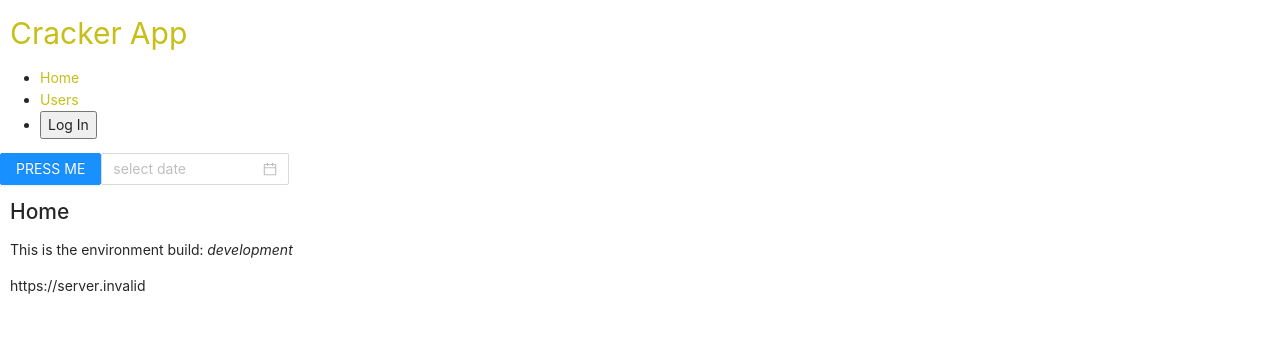
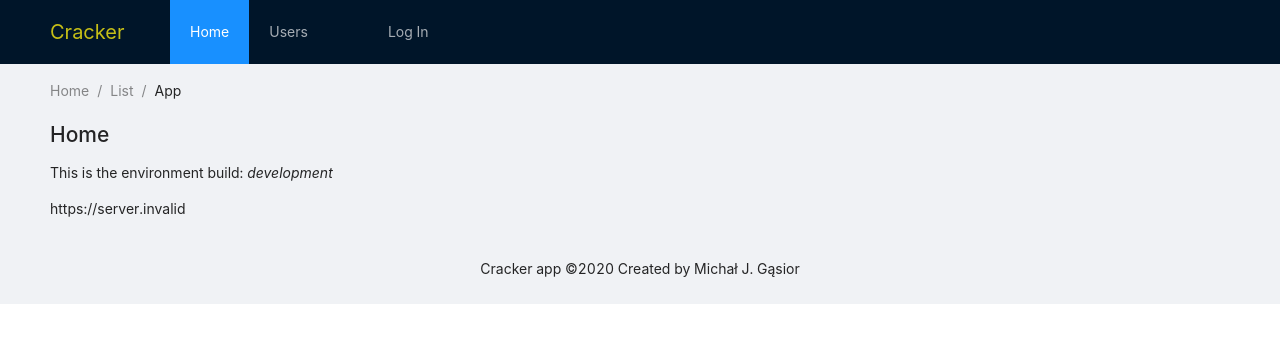
Before and after one commit to mjgasior/cracker-app, a React (Create React App) app in the folder cracker-client/: page / in a window 1280 px wide. Shown: the top 342 px of the page. Built offline with nearby package versions, Linux system fonts and the light colour scheme; no server answers; what auth0-js would draw is missing.

Commit message:
Main layout

```diff
--- /dev/null
+++ b/cracker-client/src/+components/AppName.js
@@ -0,0 +1,9 @@
+import styled from "styled-components";
+
+export const AppName = styled.div`
+  color: ${(props) => props.theme.strongYellow};
+  font-size: 20px;
+  float: left;
+  width: 120px;
+  height: 31px;
+`;
--- a/cracker-client/src/+components/Header.js
+++ /dev/null
@@ -1,7 +0,0 @@
-import styled from "styled-components";
-
-export const Header = styled.header`
-  color: ${(props) => props.theme.strongYellow};
-  font-size: 30px;
-  padding: 10px;
-`;
--- a/cracker-client/src/+components/Navigation.js
+++ b/cracker-client/src/+components/Navigation.js
@@ -2,6 +2,7 @@ import React from "react";
 import { Link } from "./Link";
 import { withRouter } from "react-router-dom";
 import auth from "../+utils/Auth";
+import { Menu } from "antd";
 
 const Navigation = () => {
   const logout = () => {
@@ -10,28 +11,29 @@ const Navigation = () => {
   };
 
   return (
-    <nav>
-      <ul>
-        <li>
-          <Link to="/">Home</Link>
-        </li>
-        <li>
-          <Link to="/users">Users</Link>
-        </li>
-        {auth.isAuthenticated() && (
-          <li>
-            <Link to="/adduser">Add a user</Link>
-          </li>
-        )}
-        <li>
-          {auth.isAuthenticated() ? (
-            <button onClick={() => logout()}>Log out</button>
-          ) : (
-            <button onClick={() => auth.login()}>Log In</button>
-          )}
-        </li>
-      </ul>
-    </nav>
+    <Menu theme="dark" mode="horizontal" defaultSelectedKeys={["1"]}>
+      <Menu.Item key="1">
+        <Link to="/">Home</Link>
+      </Menu.Item>
+      <Menu.Item key="2">
+        <Link to="/users">Users</Link>
+      </Menu.Item>
+      <Menu.Item key="3">
+        {auth.isAuthenticated() && <Link to="/adduser">Add a user</Link>}
+      </Menu.Item>
+      <Menu.Item
+        key="4"
+        onClick={() => {
+          if (auth.isAuthenticated()) {
+            logout();
+          } else {
+            auth.login();
+          }
+        }}
+      >
+        {auth.isAuthenticated() ? "Log out" : "Log In"}
+      </Menu.Item>
+    </Menu>
   );
 };
 
--- a/cracker-client/src/App.js
+++ /dev/null
@@ -1,52 +0,0 @@
-import React, { Component } from "react";
-import "antd/dist/antd.css";
-import { Button, DatePicker } from "antd";
-import { Switch, Route } from "react-router-dom";
-import { Home } from "./+components/Home";
-import { Users } from "./+components/Users";
-import { Header } from "./+components/Header";
-import Navigation from "./+components/Navigation";
-import { Container } from "./+components/Container";
-import Callback from "./+components/Callback";
-import auth from "./+utils/Auth";
-import { withRouter } from "react-router-dom";
-import { AddUser } from "./+components/AddUser";
-
-class App extends Component {
-  async componentDidMount() {
-    if (this.props.location.pathname === "/callback") {
-      return;
-    }
-
-    try {
-      await auth.silentAuth();
-      this.forceUpdate();
-    } catch (err) {
-      if (err.error === "login_required") {
-        return;
-      }
-      console.log(err.error);
-    }
-  }
-
-  render() {
-    return (
-      <div>
-        <Header>Cracker App</Header>
-        <Navigation />
-        <Button type="primary">PRESS ME</Button>
-        <DatePicker placeholder="select date" />
-        <Container>
-          <Switch>
-            <Route exact path="/callback" component={Callback} />
-            <Route path="/adduser" component={AddUser} />
-            <Route path="/users" component={Users} />
-            <Route path="/" component={Home} />
-          </Switch>
-        </Container>
-      </div>
-    );
-  }
-}
-
-export default withRouter(App);
--- /dev/null
+++ b/cracker-client/src/App.jsx
@@ -0,0 +1,65 @@
+import React, { Component } from "react";
+import auth from "./+utils/Auth";
+import { withRouter } from "react-router-dom";
+
+import "antd/dist/antd.css";
+import { Layout, Breadcrumb } from "antd";
+import { AppName } from "./+components/AppName";
+
+import { Switch, Route } from "react-router-dom";
+import Callback from "./+components/Callback";
+import { Home } from "./+components/Home";
+import { Users } from "./+components/Users";
+import { AddUser } from "./+components/AddUser";
+import Navigation from "./+components/Navigation";
+
+const { Header, Content, Footer } = Layout;
+
+class App extends Component {
+  async componentDidMount() {
+    if (this.props.location.pathname === "/callback") {
+      return;
+    }
+
+    try {
+      await auth.silentAuth();
+      this.forceUpdate();
+    } catch (err) {
+      if (err.error === "login_required") {
+        return;
+      }
+      console.log(err.error);
+    }
+  }
+
+  render() {
+    return (
+      <Layout className="layout">
+        <Header>
+          <AppName>Cracker</AppName>
+          <Navigation />
+        </Header>
+        <Content style={{ padding: "0 50px" }}>
+          <Breadcrumb style={{ margin: "16px 0" }}>
+            <Breadcrumb.Item>Home</Breadcrumb.Item>
+            <Breadcrumb.Item>List</Breadcrumb.Item>
+            <Breadcrumb.Item>App</Breadcrumb.Item>
+          </Breadcrumb>
+          <div className="site-layout-content">
+            <Switch>
+              <Route exact path="/callback" component={Callback} />
+              <Route path="/adduser" component={AddUser} />
+              <Route path="/users" component={Users} />
+              <Route path="/" component={Home} />
+            </Switch>
+          </div>
+        </Content>
+        <Footer style={{ textAlign: "center" }}>
+          Cracker app ©2020 Created by Michał J. Gąsior
+        </Footer>
+      </Layout>
+    );
+  }
+}
+
+export default withRouter(App);
```
